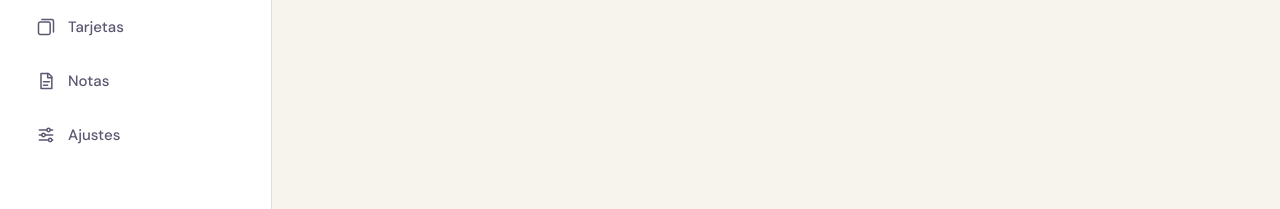
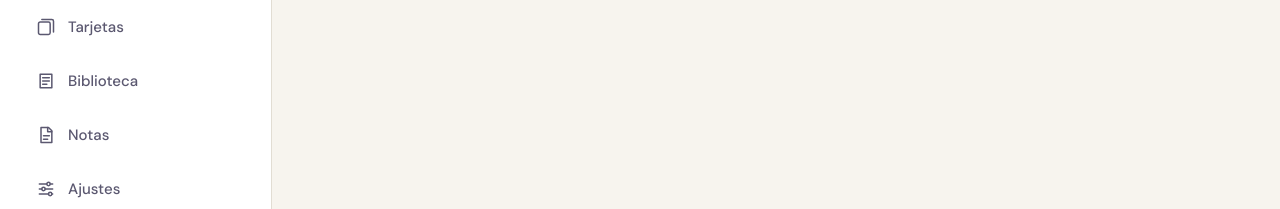
Before and after one commit to aleja032/vokki-up, a Next.js app: page / in a window 1280 px wide. Shown: the part 163-372 px from the top of the page. Built offline with nearby package versions, Linux system fonts and the light colour scheme; no server answers.

Commit message:
feat(navigation): add word library tab

```diff
--- a/src/components/layout/is-current-route.util.ts
+++ b/src/components/layout/is-current-route.util.ts
@@ -4,7 +4,7 @@ export function isCurrentRoute(pathname: string, href: string): boolean {
   }
 
   if (href === '/cards') {
-    return pathname.startsWith('/cards') || pathname.startsWith('/review');
+    return pathname === '/cards' || pathname.startsWith('/review');
   }
 
   return pathname.startsWith(href);
--- a/src/components/layout/navigation-icons.tsx
+++ b/src/components/layout/navigation-icons.tsx
@@ -65,6 +65,15 @@ export function NotesIcon({ size }: ShellIconProps) {
   );
 }
 
+export function LibraryIcon({ size }: ShellIconProps) {
+  return (
+    <IconFrame size={size}>
+      <path d="M5 4h14v16H5z" />
+      <path d="M8 8h8M8 12h8M8 16h5" />
+    </IconFrame>
+  );
+}
+
 export function SettingsIcon({ size }: ShellIconProps) {
   return (
     <IconFrame size={size}>
@@ -105,6 +114,7 @@ export function PhoneIcon({ size }: ShellIconProps) {
 export const navigationIcons = {
   home: HomeIcon,
   cards: CardsIcon,
+  library: LibraryIcon,
   writing: WritingIcon,
   notes: NotesIcon
 } as const;
--- a/src/config/site.ts
+++ b/src/config/site.ts
@@ -9,6 +9,7 @@ export const siteConfig = createLocalizedMessages({
   navigation: [
     { label: 'Inicio', href: '/', icon: 'home' },
     { label: 'Tarjetas', href: '/cards', icon: 'cards' },
+    { label: 'Biblioteca', href: '/cards/word-library', icon: 'library' },
     ...(FEATURES.writing
       ? ([{ label: 'Escritura', href: '/writing', icon: 'writing' }] as const)
       : []),
```
